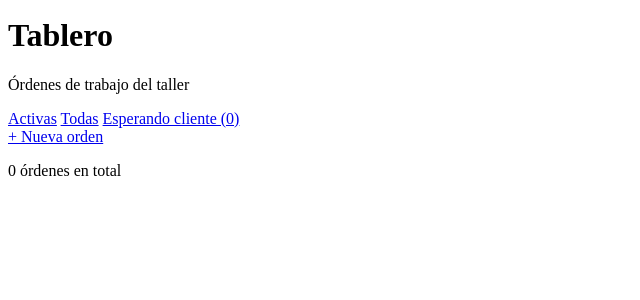
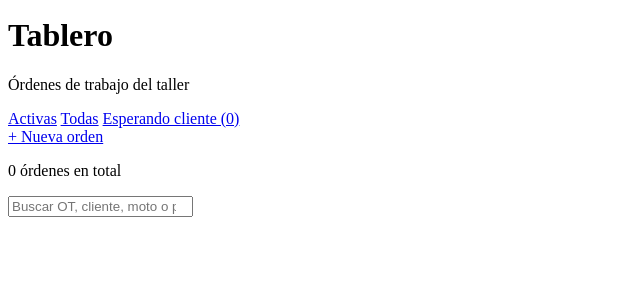
Before and after one commit to jbelascoain/ot-taller, a CodeIgniter 4 app: the page made by app/Views/dashboard/index.php in a window 1280 px wide. Shown: the part 372-672 px from the top of the page, without its empty margins (0-640 px from the left). Run offline with PHP 8.4 and a stand-in for CodeIgniter, Linux system fonts and the light colour scheme; the template is opened without the code that fills it, so the values that code supplies are empty; some libraries are stand-ins or nearby versions.

Commit message:
Add instant text search filter to kanban board

```diff
--- a/app/Views/dashboard/index.php
+++ b/app/Views/dashboard/index.php
@@ -25,6 +25,11 @@
     <?php endif; ?>
 </p>
 
+<div class="board-tools mb-2">
+    <input type="search" class="board-search" placeholder="Buscar OT, cliente, moto o patente…" autocomplete="off" data-board-search aria-label="Buscar órdenes">
+    <span class="text-sm muted" data-board-search-status></span>
+</div>
+
 <div class="board" data-board>
     <?php foreach ($columns as $status => $orders): ?>
         <section class="column" data-status="<?= esc($status) ?>">
@@ -32,9 +37,7 @@
                 <span class="badge <?= esc(estado_class($status)) ?>"><?= esc(estado_label($status)) ?></span>
                 <span class="count"><?= count($orders) ?></span>
             </div>
-            <?php if (count($orders) === 0): ?>
-                <p class="muted text-xs" style="padding:.4rem">Sin órdenes</p>
-            <?php endif; ?>
+            <p class="column-empty muted text-xs" style="padding:.4rem" <?= count($orders) > 0 ? 'hidden' : '' ?>>Sin órdenes</p>
             <?php foreach ($orders as $order): ?>
                 <?php
                 $days = dias_en_taller($order['entry_date']);
```
Also changed, not shown: public/assets/app.css, public/assets/app.js.
